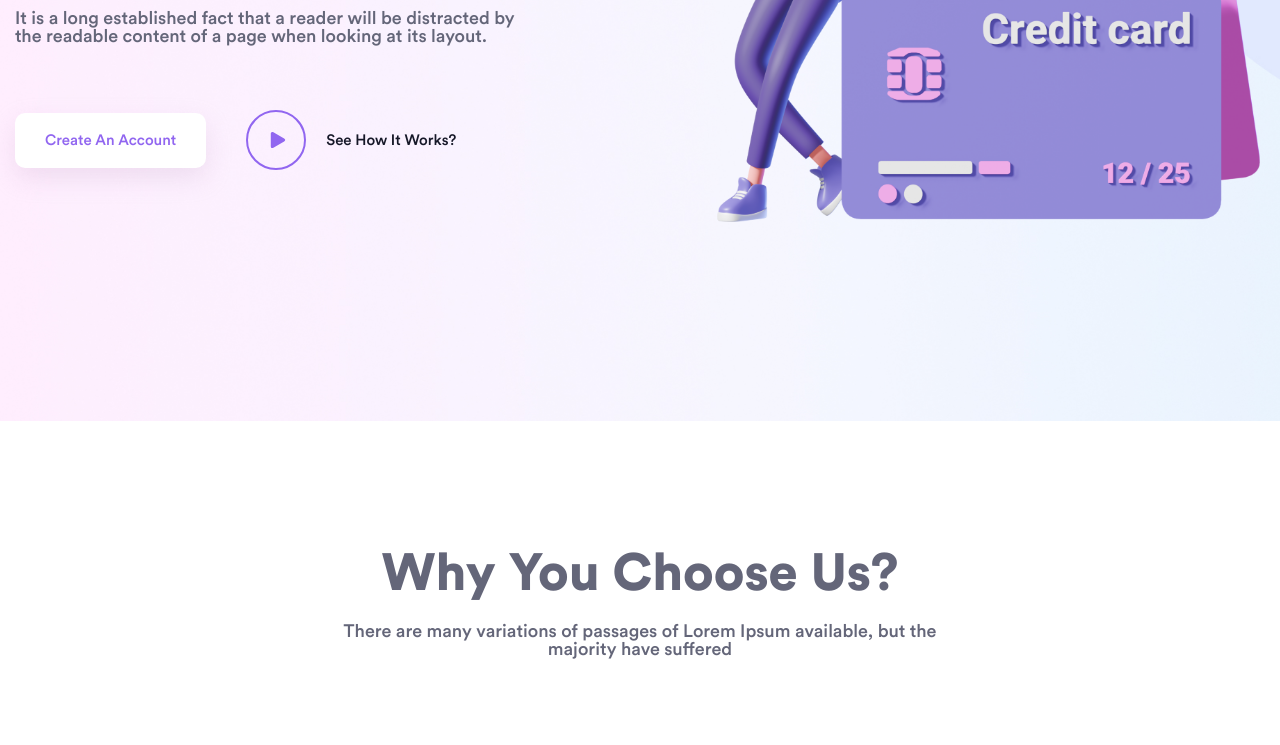
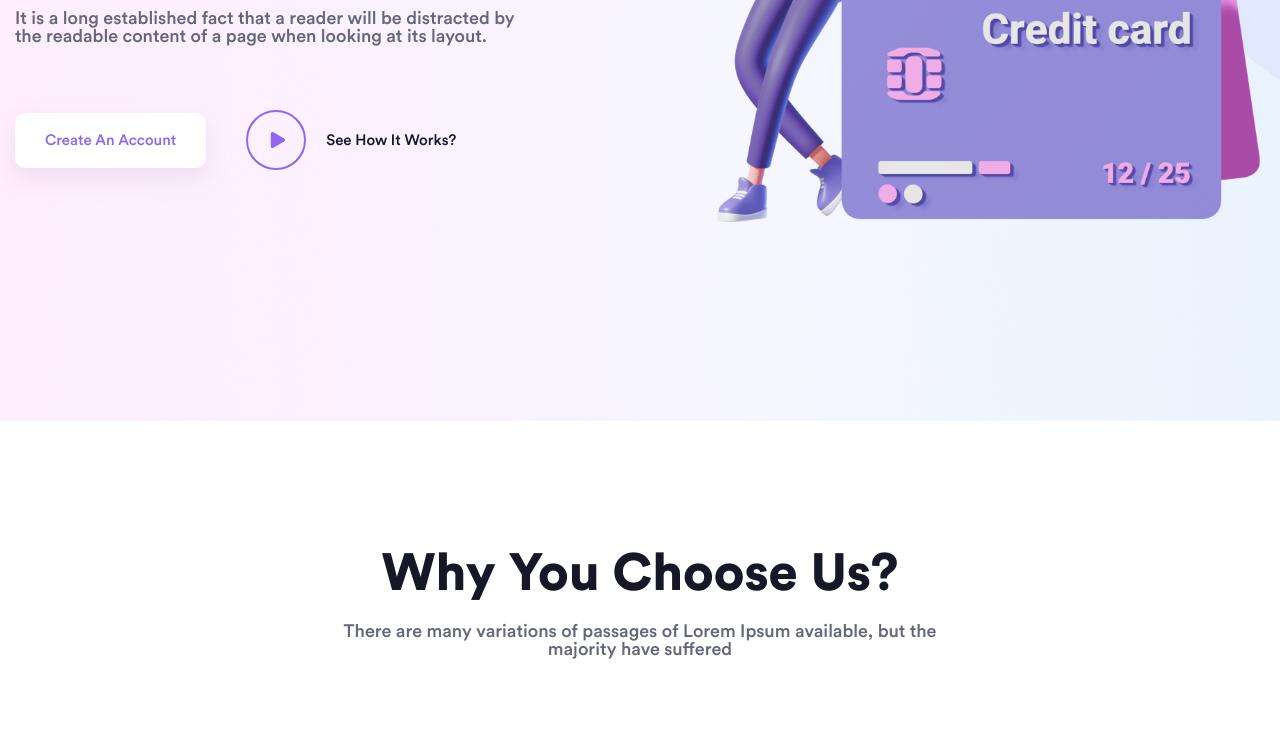
Before and after one commit to PatrickNotStar007/Paynow, a plain HTML site: page index.html in a window 1280 px wide. Shown: the part 379-1124 px from the top of the page. Drawn offline with Linux system fonts and the light colour scheme; files whose address does not match are found by name.

Commit message:
it's really for now

```diff
--- a/css/style.css
+++ b/css/style.css
@@ -536,8 +536,6 @@ body._lock {
 }
 .support__block-text > .block-text__title {
     margin-bottom: 25px;
-}
-.block-text__title {
     color: inherit;
 }
 .support__block-text > .block-text__text {
```
